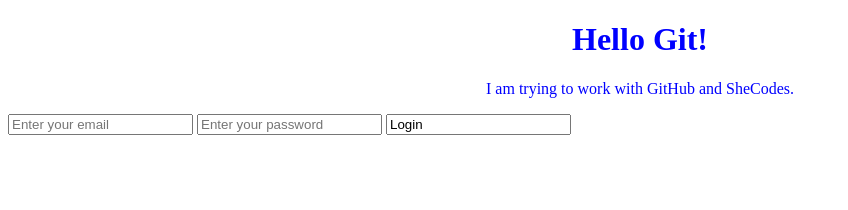
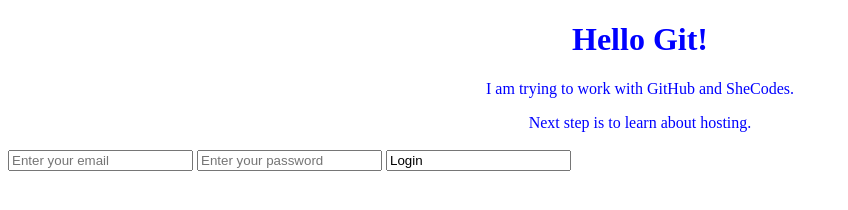
Before and after one commit to Rebeka23-git/my-first-prroject, a plain HTML site: page index.html in a window 1280 px wide. Shown: the whole page, without its empty margins (0-848 px from the left). Drawn offline with Linux system fonts and the light colour scheme.

Commit message:
Updated with hosting line of text

```diff
--- a/index.html
+++ b/index.html
@@ -9,6 +9,8 @@
   <body>
     <h1>Hello Git!</h1>
     <p>I am trying to work with GitHub and SheCodes.</p>
+    <span>Next step is to learn about hosting.</span>
+    <br />
     <form>
       <input type="text" placeholder="Enter your email" />
       <input type="text" placeholder="Enter your password" />
--- a/stlyle.css
+++ b/stlyle.css
@@ -6,3 +6,8 @@ p {
   text-align: center;
   color: blue;
 }
+span {
+  display: block;
+  text-align: center;
+  color: blue;
+}
```
